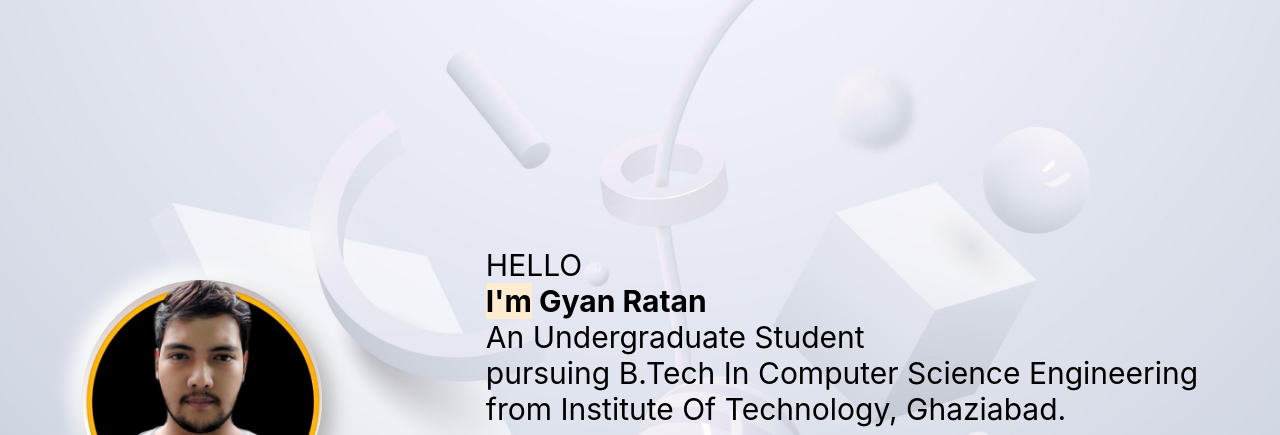
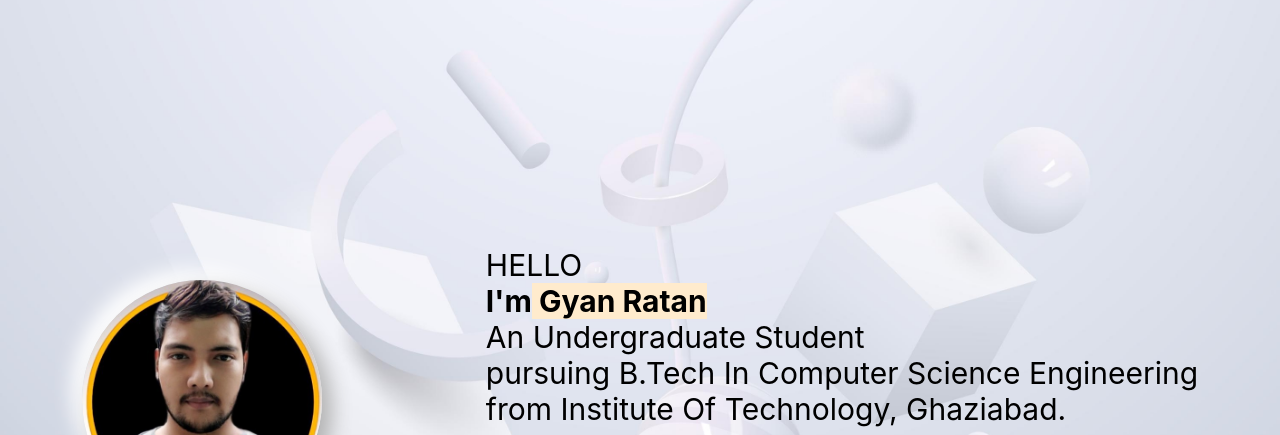
Before and after one commit to Mysharsh/Portfolio-HTML-CSS, a plain HTML site: page Homepage.html in a window 1280 px wide. Shown: the top 435 px of the page. Drawn offline with Linux system fonts and the light colour scheme.

Commit message:
Update Homepage.html

```diff
--- a/Homepage.html
+++ b/Homepage.html
@@ -16,7 +16,7 @@
         <div class="profile-container"></div>
         <div class="intro-text">
             <p>HELLO</p>
-            <p><strong><mark>I'm</mark>&nbsp;Gyan Ratan</strong></p>
+            <p><strong>I'm<mark>&nbsp;Gyan Ratan</mark></strong></p>
             <p>An Undergraduate Student<br> pursuing B.Tech In Computer Science Engineering <br>from <code> Institute Of Technology, Ghaziabad.</code></p>
             <div class="button-container">
                 <a href="#"><img src="/resources/icon/github.png"></a><a href="##"><img src="/resources/icon/linkedin.png"></a><a href="##%"><img src="/resources/icon/email.png"></a>
```
